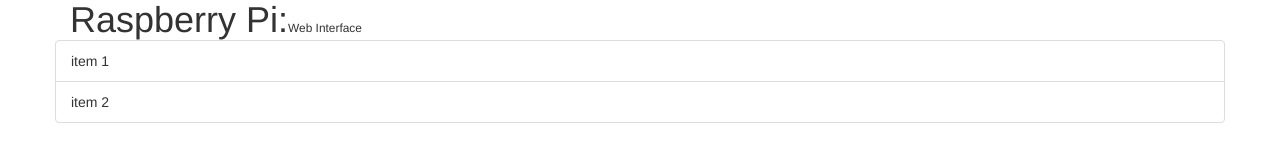
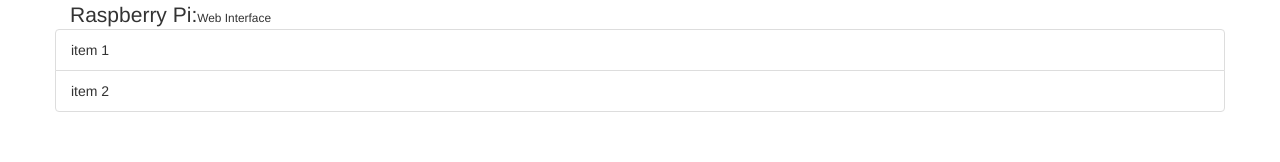
Before and after one commit to derricklord/raspberrypi, a website: page public/index.html in a window 1280 px wide. Drawn offline with Linux system fonts and the light colour scheme.

Commit message:
minor modification to header

```diff
--- a/public/index.html
+++ b/public/index.html
@@ -6,7 +6,7 @@
 	</head>
 	<body class="container">
 	   <header>
-		<h1 style="display:inline;">Raspberry Pi:</h1><small>Web Interface</small>
+		<h1 style="display:inline;" class="lead">Raspberry Pi:</h1><small>Web Interface</small>
 	   </header>
 	   <main>
 		<section class="row">
```
